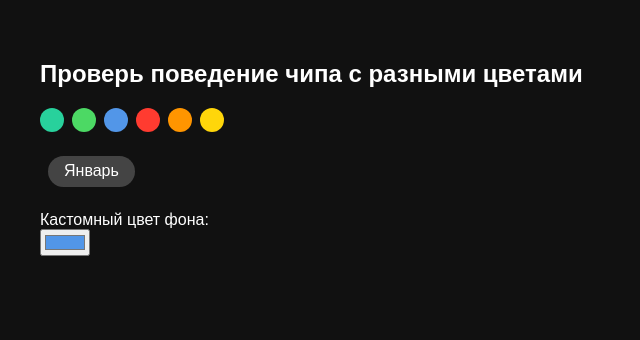
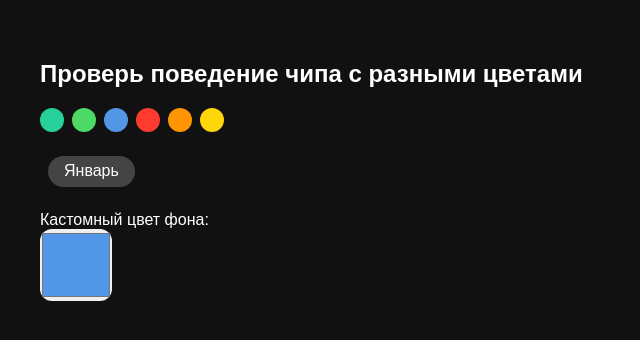
Before and after one commit to NightlyNaida/ColorContratGenerator, a plain HTML site: page index.html in a window 1280 px wide. Shown: the whole page, without its empty margins (0-640 px from the left). Drawn offline with Linux system fonts and the light colour scheme.

Commit message:
Update index.html

```diff
--- a/index.html
+++ b/index.html
@@ -59,6 +59,15 @@
       display: block;
       margin-top: 1rem;
     }
+
+    input[type="color"] {
+      width: 72px;
+      height: 72px;
+      border: none;
+      padding: 0;
+      cursor: pointer;
+      border-radius: 12px;
+    }
   </style>
 </head>
 <body>
@@ -97,7 +106,7 @@
       const whiteL = getLuminance(255, 255, 255);
       const contrastWhite = (Math.max(bgL, whiteL) + 0.05) / (Math.min(bgL, whiteL) + 0.05);
 
-  return contrastWhite >= 2 ? '#FFFFFF' : '#000000';
+      return contrastWhite >= 3.5 ? '#FFFFFF' : '#000000';
     }
 
     const chip = document.querySelector('.chip');
```
Lines whose indentation alone changed are shown as unchanged.
